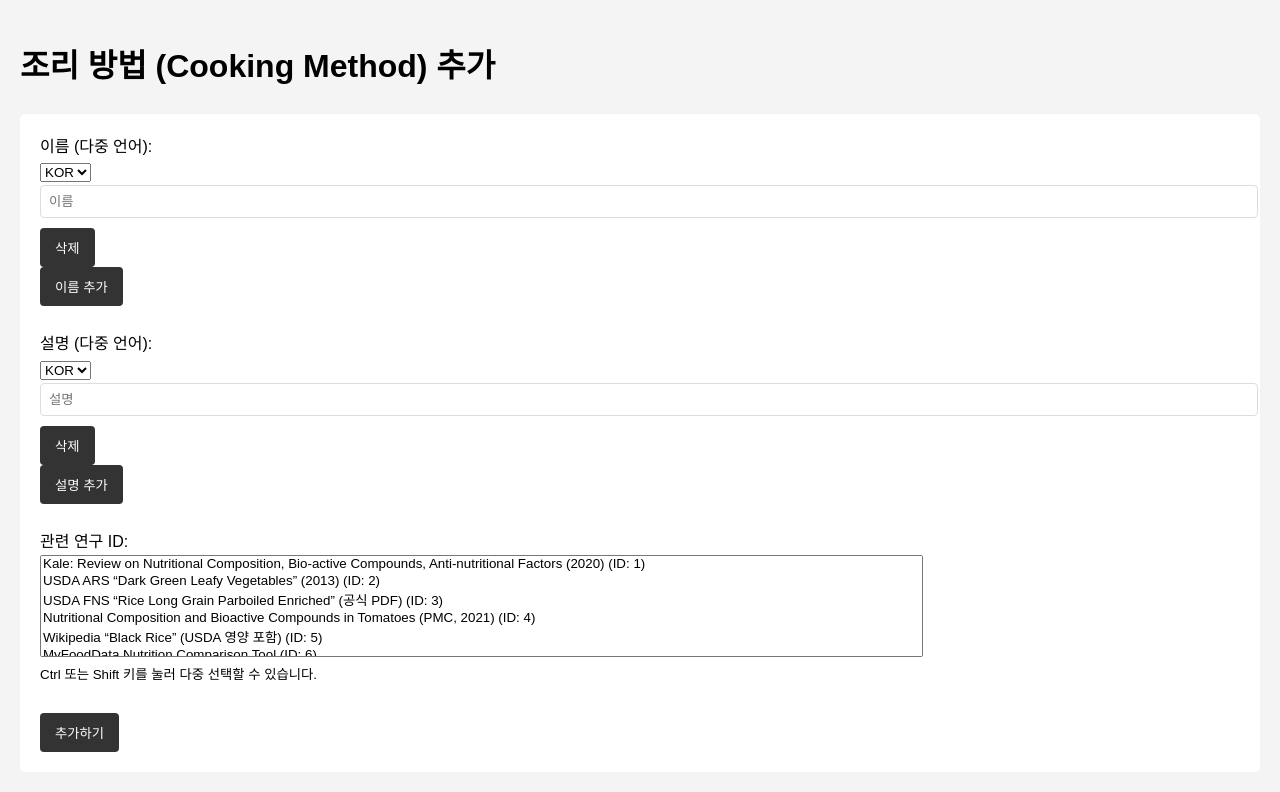
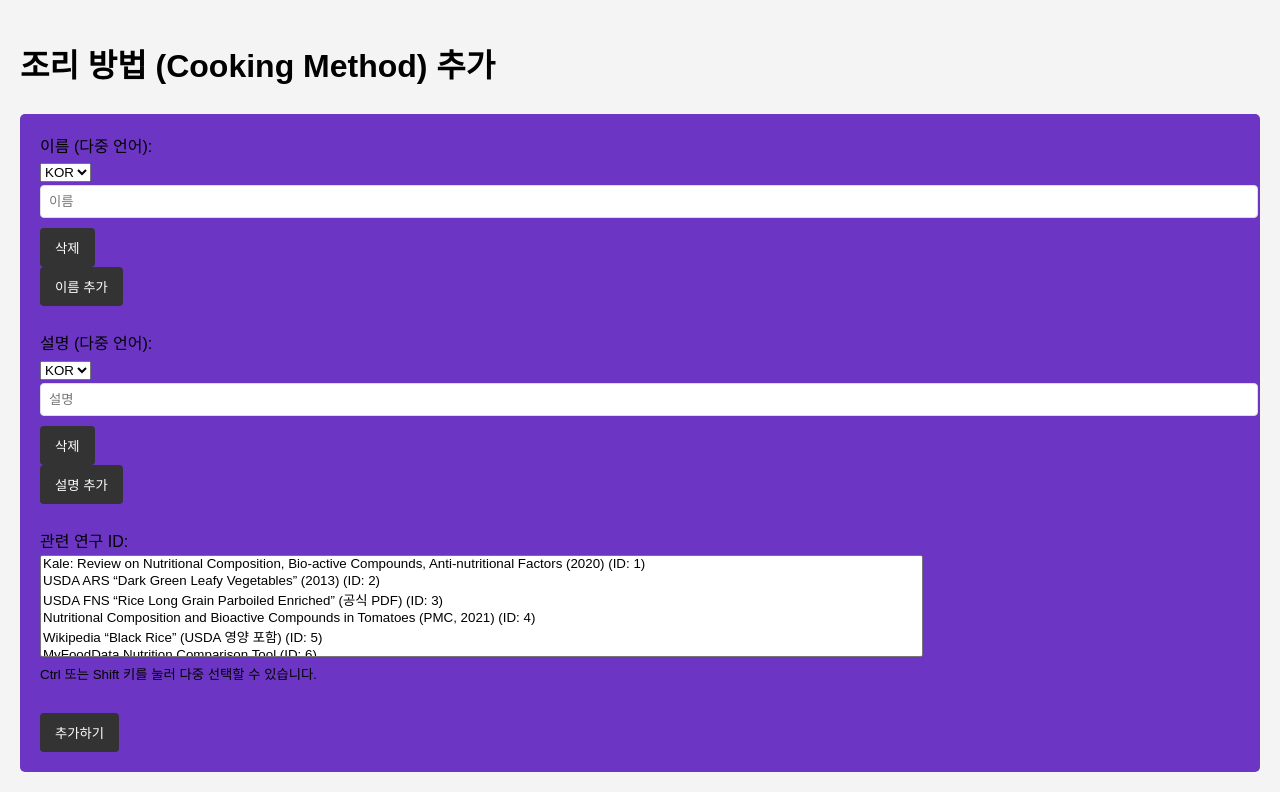
Before and after one commit to hansrocketry-hue/UNIST-Aero, a Flask app: page /add/cooking-method in a window 1280 px wide. Shown: the part 58-850 px from the top of the page. Run offline with Flask 3, Linux system fonts and the light colour scheme.

Commit message:
minor css update

```diff
--- a/app/static/css/style.css
+++ b/app/static/css/style.css
@@ -46,7 +46,7 @@ main {
 }
 
 form {
-    background: #fff;
+    background: #6c35c4;
     padding: 20px;
     border-radius: 5px;
 }
```
